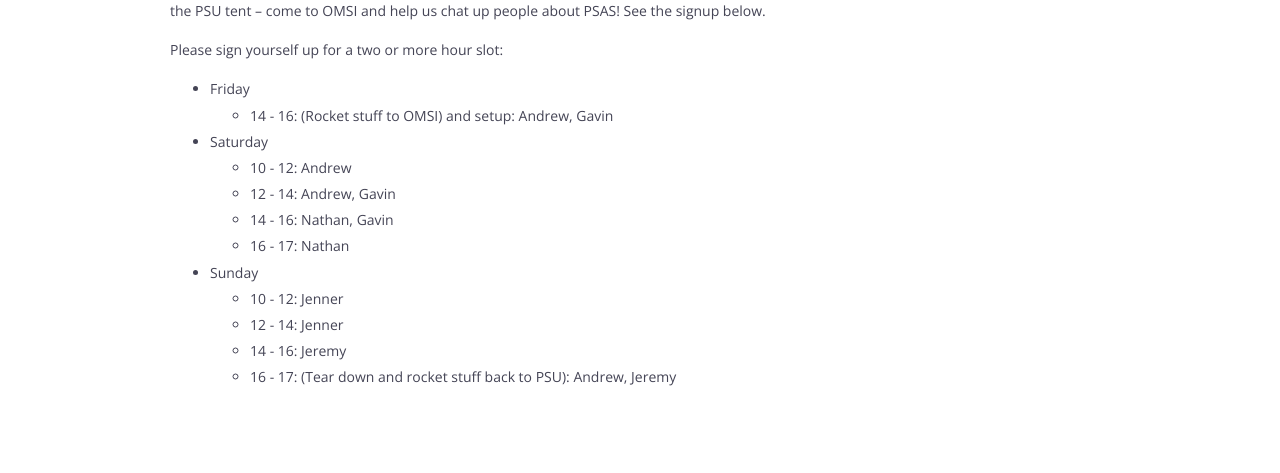
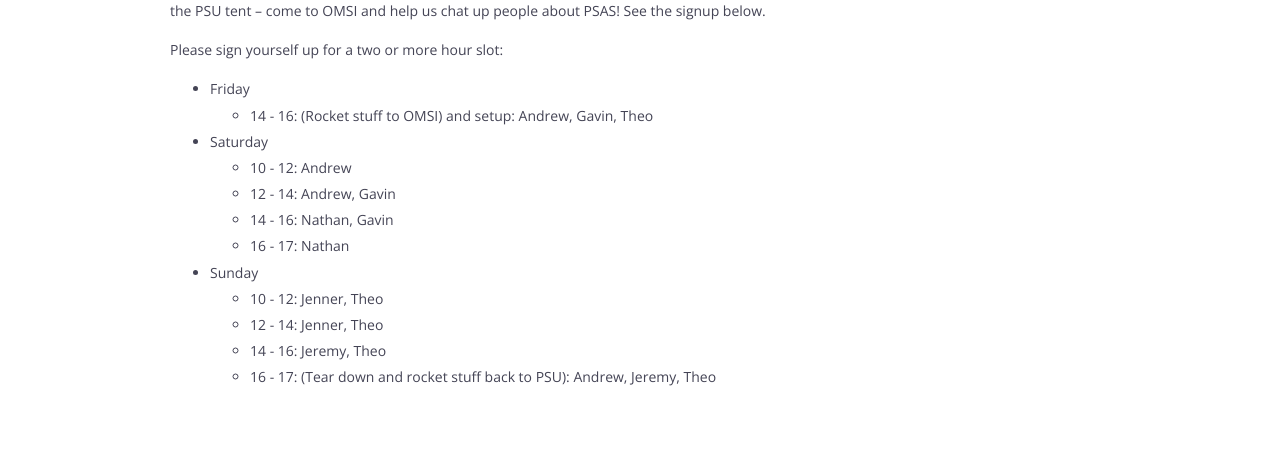
Before and after one commit to psas/blog, a Jekyll site: the page built from _posts/2014-09-13-psas-at-omsi.markdown, in a window 1280 px wide. Shown: the part 374-847 px from the top of the page. Built offline with Jekyll 4.4.1, drawn with Linux system fonts in a browser that asks for light colours.

Commit message:
Signing up for Maker Faire

```diff
--- a/_posts/2014-09-13-psas-at-omsi.markdown
+++ b/_posts/2014-09-13-psas-at-omsi.markdown
@@ -10,14 +10,14 @@
 Please sign yourself up for a two or more hour slot:
 
 - Friday
-    - 14 - 16: (Rocket stuff to OMSI) and setup: Andrew, Gavin
+    - 14 - 16: (Rocket stuff to OMSI) and setup: Andrew, Gavin, Theo
 - Saturday
     - 10 - 12: Andrew
     - 12 - 14: Andrew, Gavin
     - 14 - 16: Nathan, Gavin
     - 16 - 17: Nathan
 - Sunday
-    - 10 - 12: Jenner
-    - 12 - 14: Jenner
-    - 14 - 16: Jeremy
-    - 16 - 17: (Tear down and rocket stuff back to PSU): Andrew, Jeremy
+    - 10 - 12: Jenner, Theo
+    - 12 - 14: Jenner, Theo
+    - 14 - 16: Jeremy, Theo
+    - 16 - 17: (Tear down and rocket stuff back to PSU): Andrew, Jeremy, Theo
```
